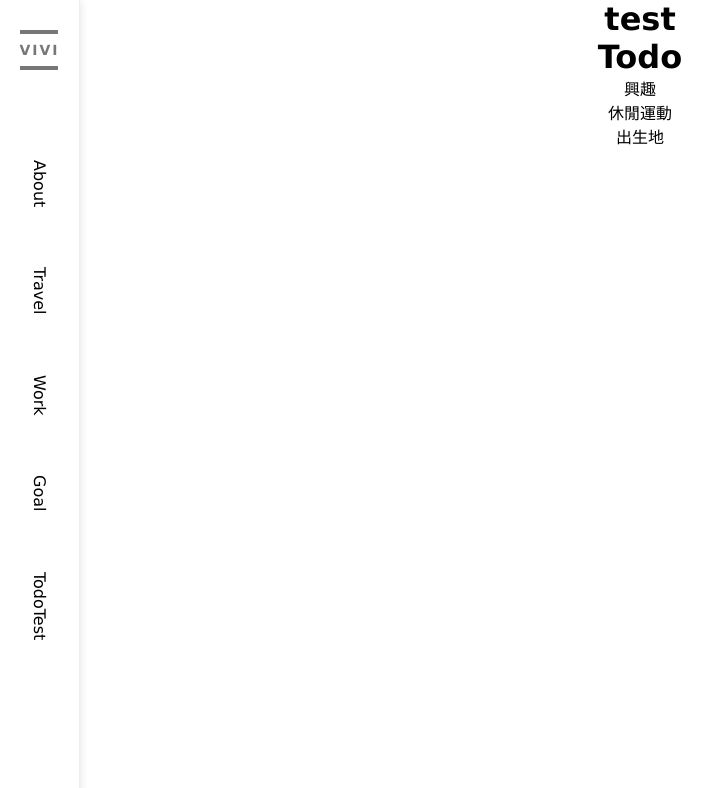
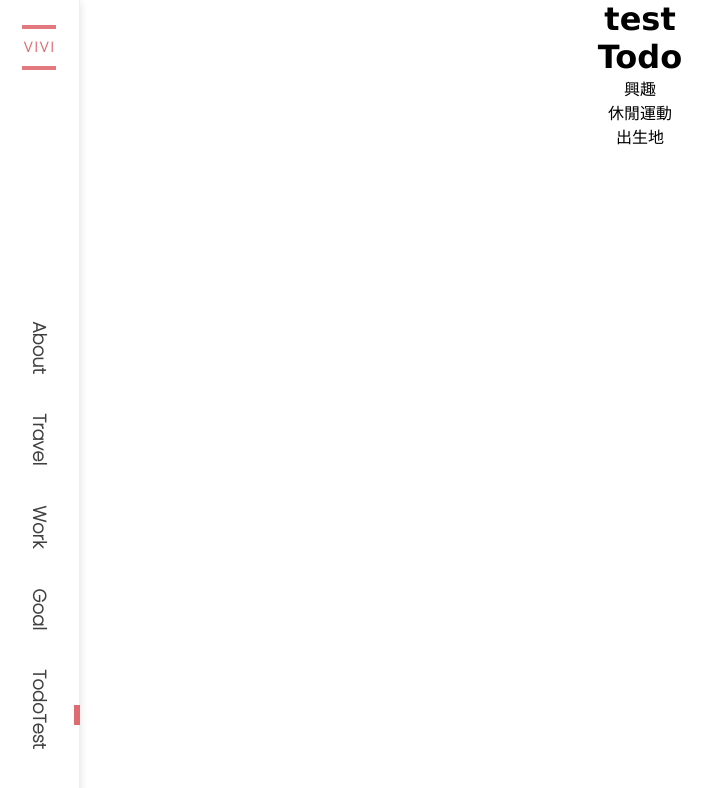
Before and after one commit to Little-Ker/React-Personal-Website, a React (Create React App) app: page /test in a window 1280 px wide. Shown: the top 788 px of the page, without its empty margins (0-725 px from the left). Built offline with nearby package versions, Linux system fonts and the light colour scheme.

Commit message:
[修改] 導覽頁樣式

```diff
--- a/src/component/nav/Nav.jsx
+++ b/src/component/nav/Nav.jsx
@@ -1,6 +1,7 @@
 import { Link, useLocation  } from "react-router-dom";
 import PropTypes from 'prop-types'
 import styles from './nav.module.sass'
+import clsx from 'clsx'
 
 const Avatar = (prop) => {
   return (
@@ -13,28 +14,23 @@ const Avatar = (prop) => {
 
 const NavList = () => {
   const linkList = [
-    {
-      title: 'About', to:'123'
-    },
-    {
-      title: 'Travel', to:'123'
-    },
-    {
-      title: 'Work', to:'123'
-    },
-    {
-      title: 'Goal', to:'123'
-    },
-    {
-      title: 'TodoTest', to:'test'
-    },
+    { title: 'About', to:'about' },
+    { title: 'Travel', to:'travel' },
+    { title: 'Work', to:'work' },
+    { title: 'Goal', to:'goal' },
+    { title: 'TodoTest', to:'test' },
   ]
+
+  const location = useLocation()
 
   return (
     <div className={styles.list}>
       <ul>
           {linkList.map((link, index) => (
-            <Link key={index} className={styles.link} to={link.to} >{link.title}</Link>
+            <Link key={index}
+             className={clsx(styles.link,location.pathname === `/${link.to}` && styles.active)}
+             to={link.to}
+            >{link.title}</Link>
           ))}
       </ul>
     </div>
--- a/src/component/nav/nav.module.sass
+++ b/src/component/nav/nav.module.sass
@@ -1,3 +1,5 @@
+@use '../../style/variable' as variable
+
 .nav
     position: fixed
     top: 0
@@ -5,32 +7,38 @@
     width: 80px
     height: 100vh
     border-right: 1px solid #eee
-    padding: 20px 0
+    padding: 10px 0
     background-color: #fff
     box-shadow: rgba(99, 99, 99, 0.2) 0px 2px 8px 0px
+    font-family: "Poppins", Arial, sans-serif
+    font-weight: 700
+    z-index: 100
+    display: flex
+    flex-direction: column
+    justify-content: space-between
     .avatar
         display: flex
         flex-direction: column
         align-items: center
-        .photo
-            width: 40px
-            height: 40px
-            background-color: #aaa
-            border-radius: 50%
-            border: 2px solid #555
+        margin-top: 15px
+        // .photo
+        //     width: 40px
+        //     height: 40px
+        //     background-color: #aaa
+        //     border-radius: 50%
+        //     border: 2px solid #555
         .name
-            margin: 10px 0 30px 0
             position: relative
             padding: 12px
-            font-weight: 700
-            color: #777
+            color: variable.$main-pink
             font-size: 14px
             letter-spacing: 2px
             &::after, &::before
                 content: ''
                 width: 60%
                 height: 4px
-                background-color: #777
+                background-color: variable.$main-pink
+                opacity: .9
                 position: absolute
                 left: 19%
             &::after
@@ -38,25 +46,27 @@
             &::before
                 bottom: 0
     .list
-        display: flex
-        flex-direction: column
-        align-items: center
+        align-self: center
         .link
-            margin: 60px 0
+            margin: 40px 0
             position: relative
             writing-mode: vertical-rl
             cursor: pointer
             display: block
-            color: #000
-            &:hover::before
-                opacity: 1
+            color: variable.$main-black
+            font-size: 18px
+            transition: .3s all
+            &:hover
+                color: #413f3f99
             &::before
                 content: ''
                 width: 6px
                 height: 20px
-                background-color: #999
+                background-color: variable.$main-pink
                 position: absolute
-                right: -30px
-                top: calc((100% - 20px) / 2)
+                right: -27px
+                top: calc((100% - 10px) / 2)
                 transition: .3s all
                 opacity: 0
+        .active::before
+            opacity: 1
```
